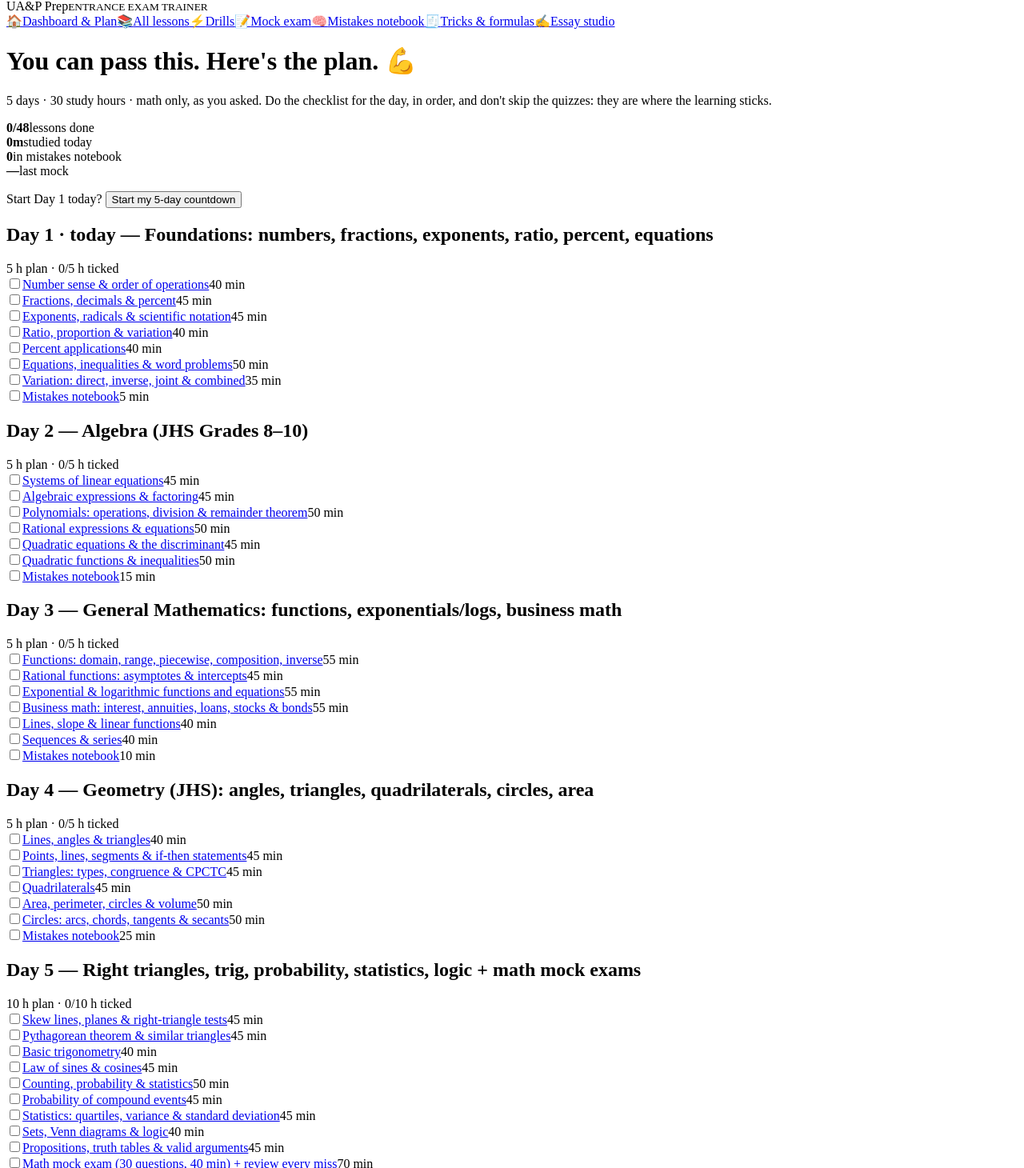
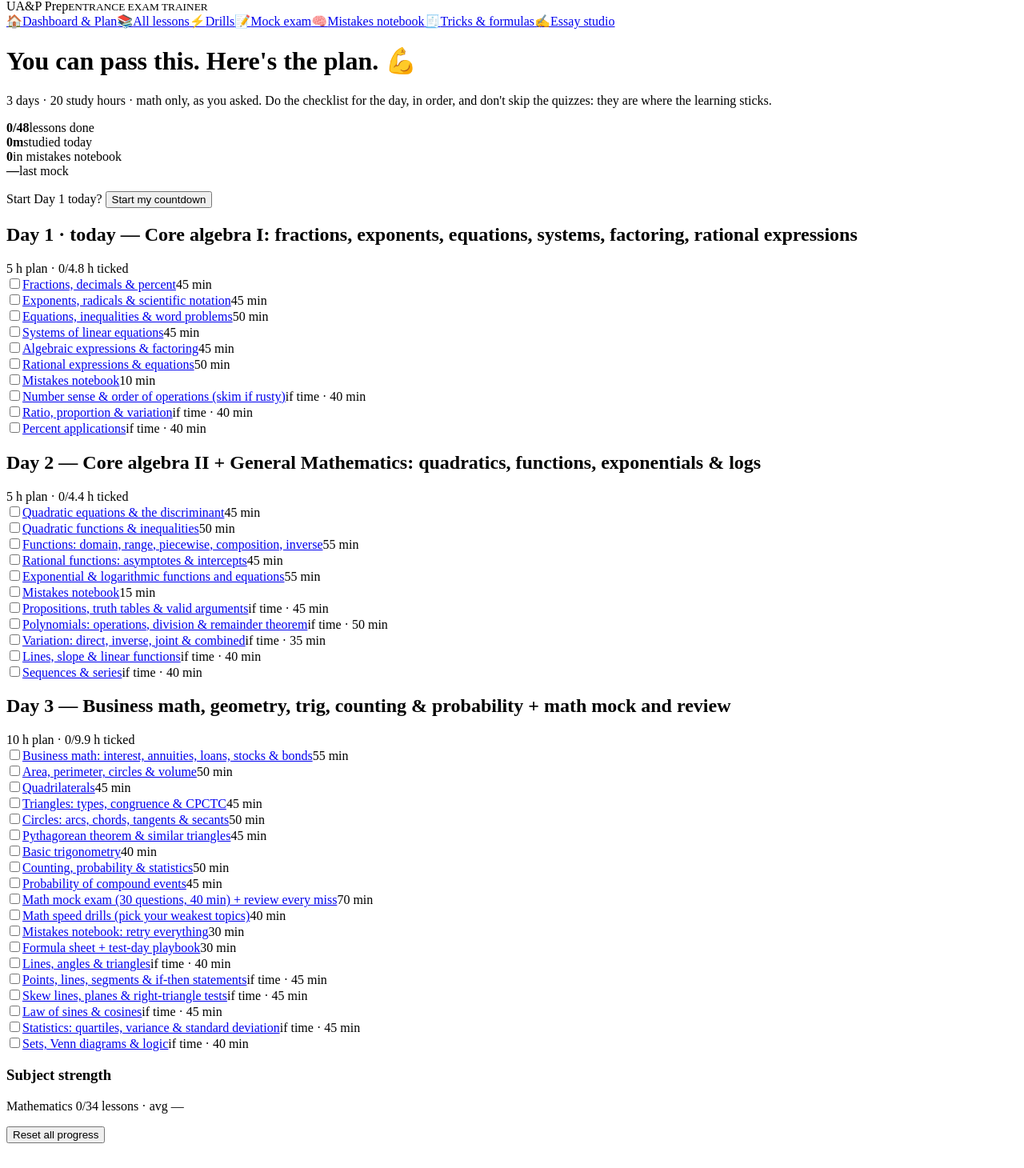
Before and after one commit to mannix-dean-marasigan/reviewer, a React (Vite) app: page /#/ in a window 1280 px wide. Shown: the part 30-1490 px from the top of the page at 80% size. Built offline with nearby package versions, Linux system fonts and the light colour scheme; the HTML template or start-up script is replaced by a standard one.

Commit message:
3-day math-only plan (5h, 5h, 10h): core lessons per day, the rest marked optional
Co-Authored-By: Claude Sonnet 5.5 <noreply@anthropic.com>

```diff
--- a/src/content/extras.ts
+++ b/src/content/extras.ts
@@ -8,60 +8,53 @@ export const SUBJECTS: { id: Subject; label: string }[] = [
   { id: 'essay', label: 'Essay' },
 ]
 
-// 5 days: 5h, 5h, 5h, 5h, 10h = 30h. MATH ONLY. Items marked optional are extra if you have time; the rest fits the hours.
+// 3 days: 5h, 5h, 10h = 20h. MATH ONLY. Items marked optional are extra if you have time; the rest fits the hours.
 export const PLAN: PlanDay[] = [
-  { day: 1, hours: 5, theme: 'Foundations: numbers, fractions, exponents, ratio, percent, equations', items: [
-    { label: 'Number sense & order of operations', minutes: 40, lesson: 'm-number-sense' },
+  { day: 1, hours: 5, theme: 'Core algebra I: fractions, exponents, equations, systems, factoring, rational expressions', items: [
     { label: 'Fractions, decimals & percent', minutes: 45, lesson: 'm-fractions' },
     { label: 'Exponents, radicals & scientific notation', minutes: 45, lesson: 'm-exponents' },
-    { label: 'Ratio, proportion & variation', minutes: 40, lesson: 'm-ratio' },
-    { label: 'Percent applications', minutes: 40, lesson: 'm-percent' },
     { label: 'Equations, inequalities & word problems', minutes: 50, lesson: 'm-equations' },
-    { label: 'Variation: direct, inverse, joint & combined', minutes: 35, lesson: 'm-variation' },
-    { label: 'Mistakes notebook', minutes: 5, route: '/mistakes' },
-  ] },
-  { day: 2, hours: 5, theme: 'Algebra (JHS Grades 8–10)', items: [
     { label: 'Systems of linear equations', minutes: 45, lesson: 'm-systems' },
     { label: 'Algebraic expressions & factoring', minutes: 45, lesson: 'm-factoring' },
-    { label: 'Polynomials: operations, division & remainder theorem', minutes: 50, lesson: 'm-polynomials' },
     { label: 'Rational expressions & equations', minutes: 50, lesson: 'm-rational' },
+    { label: 'Mistakes notebook', minutes: 10, route: '/mistakes' },
+    { label: 'Number sense & order of operations (skim if rusty)', minutes: 40, lesson: 'm-number-sense', optional: true },
+    { label: 'Ratio, proportion & variation', minutes: 40, lesson: 'm-ratio', optional: true },
+    { label: 'Percent applications', minutes: 40, lesson: 'm-percent', optional: true },
+  ] },
+  { day: 2, hours: 5, theme: 'Core algebra II + General Mathematics: quadratics, functions, exponentials & logs', items: [
     { label: 'Quadratic equations & the discriminant', minutes: 45, lesson: 'm-quadratics' },
     { label: 'Quadratic functions & inequalities', minutes: 50, lesson: 'm-quad-fn' },
-    { label: 'Mistakes notebook', minutes: 15, route: '/mistakes' },
-  ] },
-  { day: 3, hours: 5, theme: 'General Mathematics: functions, exponentials/logs, business math', items: [
     { label: 'Functions: domain, range, piecewise, composition, inverse', minutes: 55, lesson: 'm-functions' },
     { label: 'Rational functions: asymptotes & intercepts', minutes: 45, lesson: 'm-rational-fn' },
     { label: 'Exponential & logarithmic functions and equations', minutes: 55, lesson: 'm-exp-log' },
+    { label: 'Mistakes notebook', minutes: 15, route: '/mistakes' },
+    { label: 'Propositions, truth tables & valid arguments', minutes: 45, lesson: 'm-logic', optional: true },
+    { label: 'Polynomials: operations, division & remainder theorem', minutes: 50, lesson: 'm-polynomials', optional: true },
+    { label: 'Variation: direct, inverse, joint & combined', minutes: 35, lesson: 'm-variation', optional: true },
+    { label: 'Lines, slope & linear functions', minutes: 40, lesson: 'm-lines', optional: true },
+    { label: 'Sequences & series', minutes: 40, lesson: 'm-sequences', optional: true },
+  ] },
+  { day: 3, hours: 10, theme: 'Business math, geometry, trig, counting & probability + math mock and review', items: [
     { label: 'Business math: interest, annuities, loans, stocks & bonds', minutes: 55, lesson: 'm-finance' },
-    { label: 'Lines, slope & linear functions', minutes: 40, lesson: 'm-lines' },
-    { label: 'Sequences & series', minutes: 40, lesson: 'm-sequences' },
-    { label: 'Mistakes notebook', minutes: 10, route: '/mistakes' },
-  ] },
-  { day: 4, hours: 5, theme: 'Geometry (JHS): angles, triangles, quadrilaterals, circles, area', items: [
-    { label: 'Lines, angles & triangles', minutes: 40, lesson: 'm-angles' },
-    { label: 'Points, lines, segments & if-then statements', minutes: 45, lesson: 'g-basics' },
+    { label: 'Area, perimeter, circles & volume', minutes: 50, lesson: 'm-shapes' },
+    { label: 'Quadrilaterals', minutes: 45, lesson: 'g-quads' },
     { label: 'Triangles: types, congruence & CPCTC', minutes: 45, lesson: 'g-congruence' },
-    { label: 'Quadrilaterals', minutes: 45, lesson: 'g-quads' },
-    { label: 'Area, perimeter, circles & volume', minutes: 50, lesson: 'm-shapes' },
     { label: 'Circles: arcs, chords, tangents & secants', minutes: 50, lesson: 'g-circles' },
-    { label: 'Mistakes notebook', minutes: 25, route: '/mistakes' },
-  ] },
-  { day: 5, hours: 10, theme: 'Right triangles, trig, probability, statistics, logic + math mock exams', items: [
-    { label: 'Skew lines, planes & right-triangle tests', minutes: 45, lesson: 'g-lines-planes' },
     { label: 'Pythagorean theorem & similar triangles', minutes: 45, lesson: 'm-similar' },
     { label: 'Basic trigonometry', minutes: 40, lesson: 'm-trig' },
-    { label: 'Law of sines & cosines', minutes: 45, lesson: 'm-trig2' },
     { label: 'Counting, probability & statistics', minutes: 50, lesson: 'm-counting' },
     { label: 'Probability of compound events', minutes: 45, lesson: 'm-probability' },
-    { label: 'Statistics: quartiles, variance & standard deviation', minutes: 45, lesson: 'm-stats' },
-    { label: 'Sets, Venn diagrams & logic', minutes: 40, lesson: 'm-sets' },
-    { label: 'Propositions, truth tables & valid arguments', minutes: 45, lesson: 'm-logic' },
     { label: 'Math mock exam (30 questions, 40 min) + review every miss', minutes: 70, route: '/mock' },
-    { label: 'Math speed drills (pick your weakest topics)', minutes: 60, route: '/drills' },
-    { label: 'Mistakes notebook: retry everything', minutes: 40, route: '/mistakes' },
+    { label: 'Math speed drills (pick your weakest topics)', minutes: 40, route: '/drills' },
+    { label: 'Mistakes notebook: retry everything', minutes: 30, route: '/mistakes' },
     { label: 'Formula sheet + test-day playbook', minutes: 30, route: '/cheatsheet' },
-    { label: 'Second math mock (only if you still have energy)', minutes: 70, route: '/mock', optional: true },
+    { label: 'Lines, angles & triangles', minutes: 40, lesson: 'm-angles', optional: true },
+    { label: 'Points, lines, segments & if-then statements', minutes: 45, lesson: 'g-basics', optional: true },
+    { label: 'Skew lines, planes & right-triangle tests', minutes: 45, lesson: 'g-lines-planes', optional: true },
+    { label: 'Law of sines & cosines', minutes: 45, lesson: 'm-trig2', optional: true },
+    { label: 'Statistics: quartiles, variance & standard deviation', minutes: 45, lesson: 'm-stats', optional: true },
+    { label: 'Sets, Venn diagrams & logic', minutes: 40, lesson: 'm-sets', optional: true },
   ] },
 ]
 
--- a/src/pages/Dashboard.tsx
+++ b/src/pages/Dashboard.tsx
@@ -26,7 +26,7 @@ export default function Dashboard() {
   return (
     <>
       <h1>You can pass this. Here's the plan. 💪</h1>
-      <p className="muted">5 days · {totalMin / 60} study hours · math only, as you asked. Do the checklist for the day, in order, and don't skip the quizzes: they are where the learning sticks.</p>
+      <p className="muted">{PLAN.length} days · {totalMin / 60} study hours · math only, as you asked. Do the checklist for the day, in order, and don't skip the quizzes: they are where the learning sticks.</p>
 
       <div className="card">
         <div className="stat">
@@ -37,7 +37,7 @@ export default function Dashboard() {
         </div>
         <div className="progress"><i style={{ width: `${(doneCount / LESSONS.length) * 100}%` }} /></div>
         {!st.startDate && (
-          <p>Start Day 1 today? <button className="btn small" onClick={() => update(s => ({ ...s, startDate: today() }))}>Start my 5-day countdown</button></p>
+          <p>Start Day 1 today? <button className="btn small" onClick={() => update(s => ({ ...s, startDate: today() }))}>Start my countdown</button></p>
         )}
         {st.startDate && <p className="muted">Day 1 started {st.startDate}. You are on <b>Day {cur}</b>. <button className="btn small ghost" onClick={() => update(s => ({ ...s, startDate: null }))}>Reset start date</button></p>}
         {weak.length > 0 && <p>⚠️ Weak spots (avg under 70%): {weak.map(w => <span key={w.id} className={`pill ${w.id}`}>{w.label} {w.avg}%</span>)} → redo those quizzes and drills.</p>}
```
